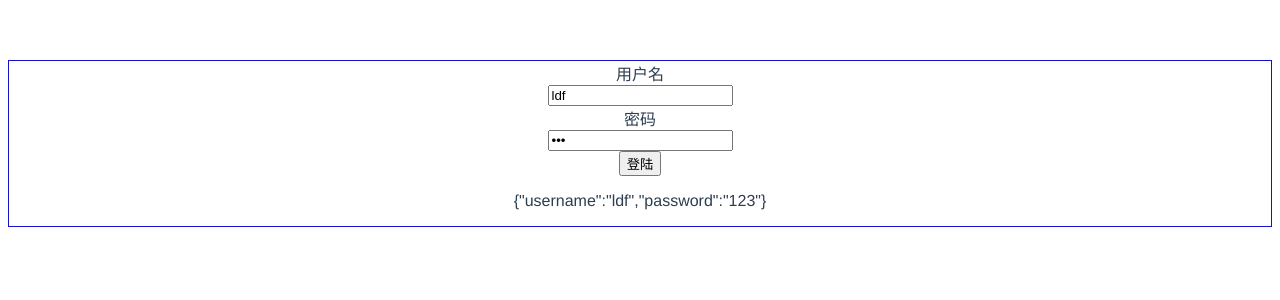
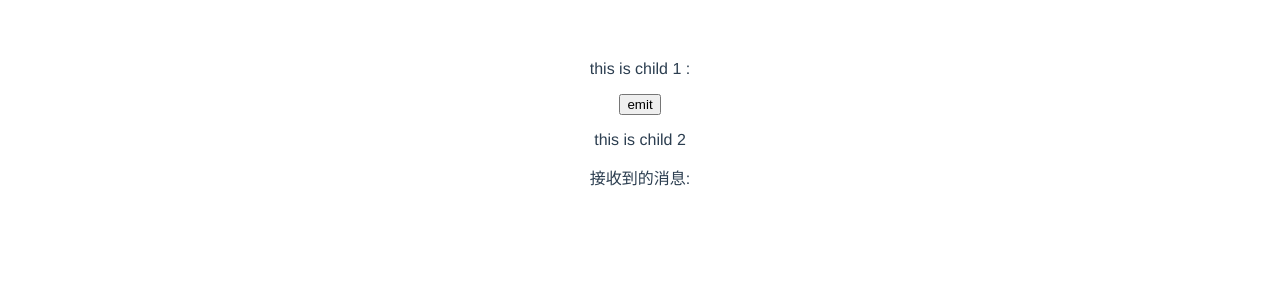
Before and after one commit to kfcfk1985/web-full-stack-architect-the-16th-vue-lesson-1, a Vue app: page / in a window 1280 px wide. Shown: the top 300 px of the page. Built offline with nearby package versions, Linux system fonts and the light colour scheme.

Commit message:
增加 “任意两个组件之间传值常用事件总线”的demo

```diff
--- a/src/App.vue
+++ b/src/App.vue
@@ -8,7 +8,10 @@
 
     <!-- <listenters-test></listenters-test> -->
 
-     <MyForm></MyForm>
+     <!-- <MyForm></MyForm> -->
+
+     <EventBusDemo></EventBusDemo>
+
   </div>
 </template>
 
@@ -21,7 +24,7 @@ import FormExample from '@/components/form'
 import ListentersTest from '@/components/listentersTest';
 import MyForm from './ldf_components/MyForm';
 
-
+import EventBusDemo from './ldf_components/communication/eventBus';
 
 export default {
   name: 'app',
@@ -31,7 +34,8 @@ export default {
     SlotExample,
     FormExample,
     ListentersTest,
-    MyForm
+    MyForm,
+    EventBusDemo
   }
 }
 </script>
--- /dev/null
+++ b/src/ldf_components/communication/eventBus/Child1.vue
@@ -0,0 +1,27 @@
+<template>
+    <div>
+
+        <p> this is child 1 :</p>
+
+        <button @click="sendMsg">emit</button>
+    </div>
+</template>
+
+<script>
+    export default {
+        data() {
+            return {
+                cnt: 0
+            }
+        },
+        methods: {
+            sendMsg() {
+                this.$bus.$emit('msg',`i am child1,i have sent you  ${this.cnt++} times`)
+            }
+        },
+    }
+</script>
+
+<style lang="scss" scoped>
+
+</style>
--- /dev/null
+++ b/src/ldf_components/communication/eventBus/Child2.vue
@@ -0,0 +1,30 @@
+<template>
+    <div>
+        <p>
+            this is child 2
+        </p>
+
+        <p>接收到的消息:{{rx_msg}}</p>
+
+
+    </div>
+</template>
+
+<script>
+    export default {
+        data() {
+            return {
+                rx_msg: ''
+            }
+        },
+        mounted () {
+            this.$bus.$on("msg",(msg)=>{
+                this.rx_msg = msg;
+            });
+        },
+    }
+</script>
+
+<style lang="scss" scoped>
+
+</style>
--- /dev/null
+++ b/src/ldf_components/communication/eventBus/index.vue
@@ -0,0 +1,21 @@
+<template>
+    <div>
+        <Child1></Child1>
+        <Child2></Child2>
+    </div>
+</template>
+
+<script>
+    import Child1 from './Child1.vue';
+    import Child2 from './Child2.vue';
+    export default {
+        components: {
+            Child1,
+            Child2
+        },
+    }
+</script>
+
+<style lang="scss" scoped>
+
+</style>
```
